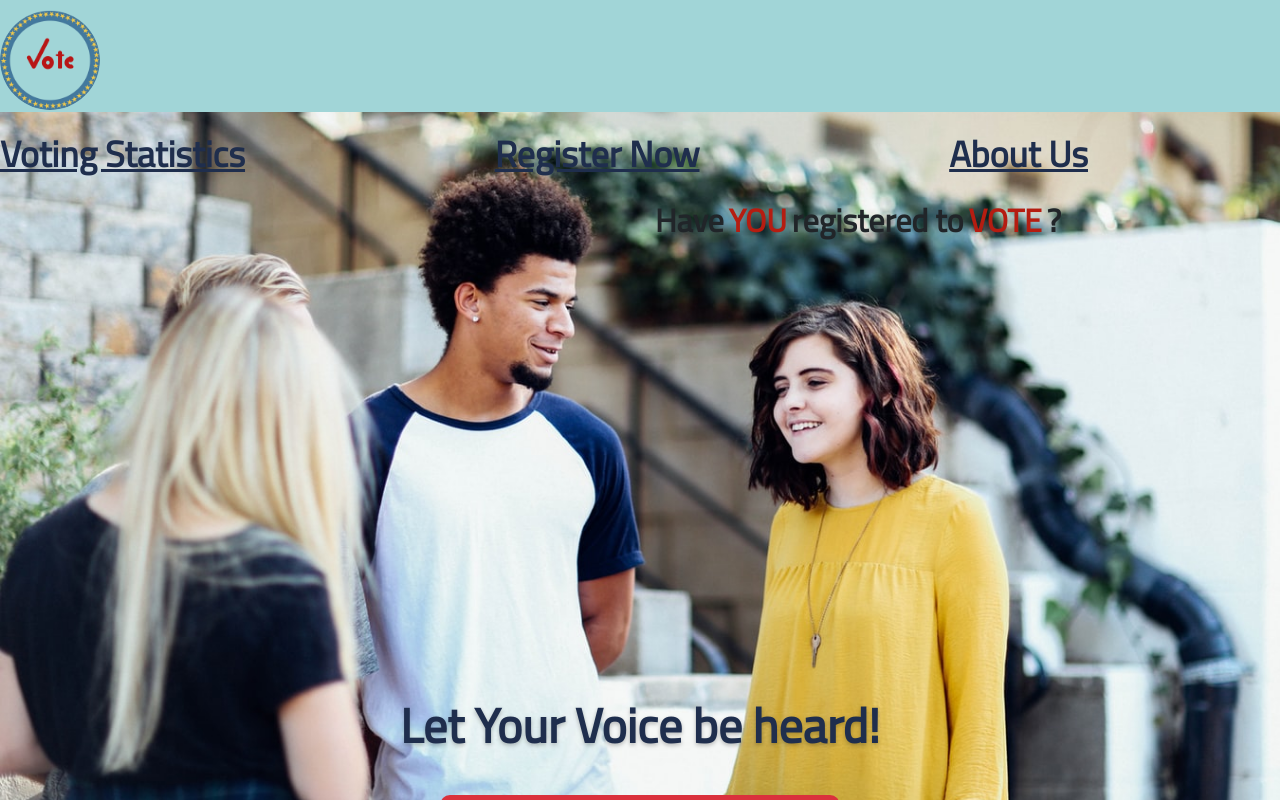
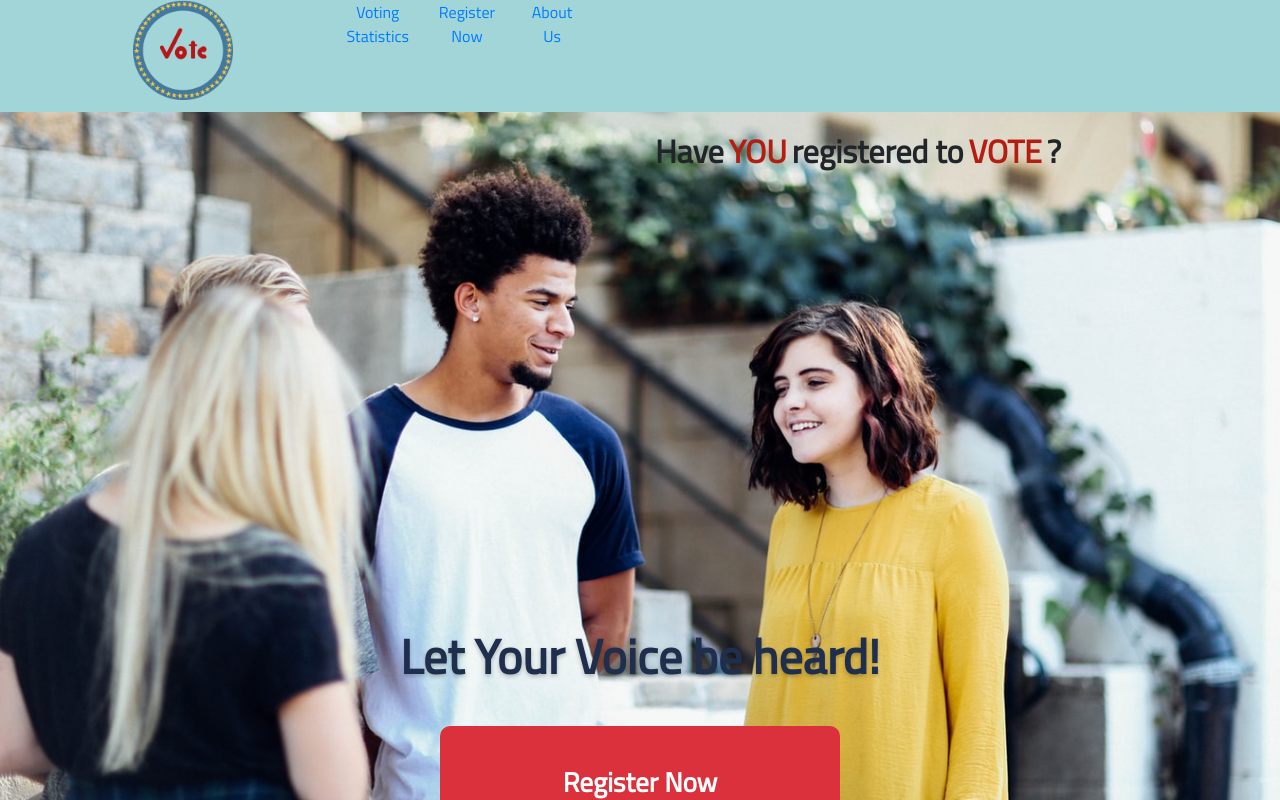
Before and after one commit to mtilda/voting_challenge_client, a React (Create React App) app: page / in a window 1280 px wide. Shown: the top 800 px of the page. Built offline with nearby package versions, Linux system fonts and the light colour scheme.

Commit message:
separated navbar into bootstrap columns

```diff
--- a/src/components/Nav/Nav.css
+++ b/src/components/Nav/Nav.css
@@ -1,4 +1,4 @@
-.nav{
+/* .nav{
   display: block;
   justify-content: space-between;
   float: right;
@@ -15,11 +15,11 @@
   padding-right: 6rem;
   margin-top: 1rem;
   margin-bottom: 10rem;
-  /* identical to box height */
+
 
   text-decoration-line: underline;
 
-  /* dark blue */
+
 
   color: #1F2E4D;
 }
@@ -32,4 +32,8 @@
   margin-top: -6px;
   margin-right: 60rem;
   size: 2rem;
+} */
+
+.l {
+  height: 100px;
 }
--- a/src/components/Nav/Nav.jsx
+++ b/src/components/Nav/Nav.jsx
@@ -1,22 +1,37 @@
 import React from 'react';
 import { Link } from 'react-router-dom';
+import {Container, Row, Col} from "react-bootstrap";
 import logo from "../../Images/logo.png";
 import "./Nav.css";
 
 export const Nav = () => (
+  <Container>
+    <Row>
 	<div className="nav">
+    <Col xs="1"></Col>
+    <Col>
     <Link to = "/" >
       <img src={logo} class="l" />
     </Link>
-
+    </Col>
+    <Col></Col>
+    <Col>
 	  <Link to="/voting-stats" className="nav">
 	    Voting Statistics
 	  </Link>
+    </Col>
+    <Col>
 	  <Link to="/register" className="nav">
 	    Register Now
 	  </Link>
+    </Col>
+    <Col>
 	  <Link to="/about" className="nav">
 	    About Us
 	  </Link>
+    </Col>
+    <Col xs="1"></Col>
 	</div>
+  </Row>
+  </Container>
 );
```
